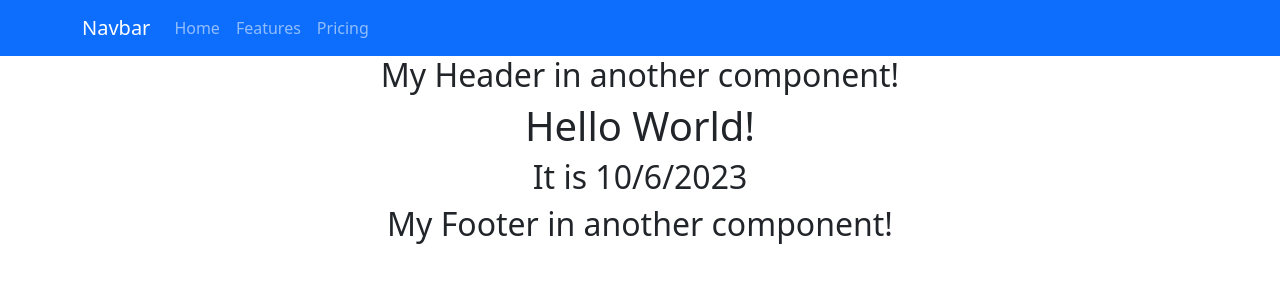
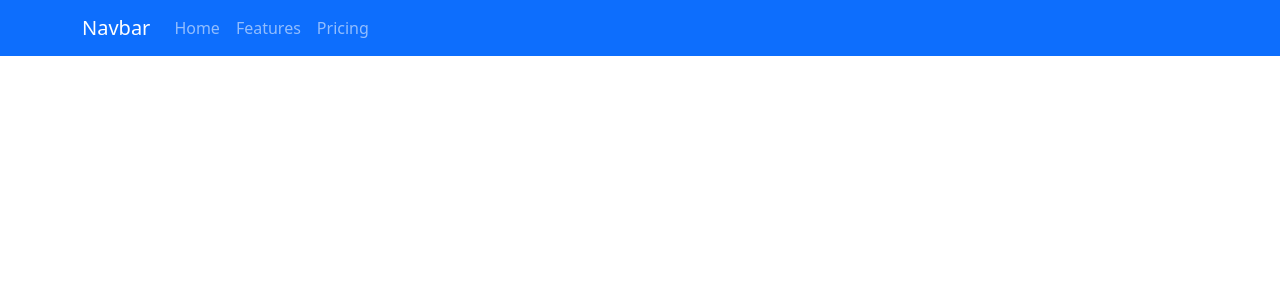
Before and after one commit to LeventeKalman02/DataRepAndQuerying, a React (Create React App) app in the folder Week3Lab/book/: page / in a window 1280 px wide. Shown: the top 300 px of the page. Built offline with nearby package versions, Linux system fonts and the light colour scheme.

Commit message:
routing on app

```diff
--- a/Week3Lab/book/package.json
+++ b/Week3Lab/book/package.json
@@ -3,6 +3,7 @@
   "version": "0.1.0",
   "private": true,
   "dependencies": {
+    "@emailjs/browser": "^3.11.0",
     "@testing-library/jest-dom": "^5.17.0",
     "@testing-library/react": "^13.4.0",
     "@testing-library/user-event": "^13.5.0",
@@ -10,6 +11,7 @@
     "react": "^18.2.0",
     "react-bootstrap": "^2.9.0",
     "react-dom": "^18.2.0",
+    "react-router-dom": "^6.16.0",
     "react-scripts": "5.0.1",
     "web-vitals": "^2.1.4"
   },
--- a/Week3Lab/book/src/App.js
+++ b/Week3Lab/book/src/App.js
@@ -6,9 +6,11 @@ import Navbar from 'react-bootstrap/Navbar';
 import Header from './Components/Header';
 import Content from './Components/Content';
 import Footer from './Components/Footer';
+import {BrowserRouter, Routes, Route} from 'react-router-dom';
 
 function App() {
   return (
+    <BrowserRouter>
       <div className="App">
         <Navbar bg="primary" data-bs-theme="dark">
           <Container>
@@ -20,11 +22,17 @@ function App() {
             </Nav>
           </Container>
         </Navbar>
+        <Routes>
+          <Route path='/home' element={<Header></Header>}></Route>
+          <Route path='/features' element={<Content></Content>}></Route>
+          <Route path='/pricing' element={<Footer></Footer>}></Route>
+        </Routes>
 
-      <Header></Header>
-      <Content></Content>
-      <Footer></Footer>
+
+
+
       </div>
+      </BrowserRouter>
   );
 }
 
```
Also changed, not shown: 1 other file (tests, documents, lock files or other folders). Lines whose indentation alone changed are shown as unchanged.
